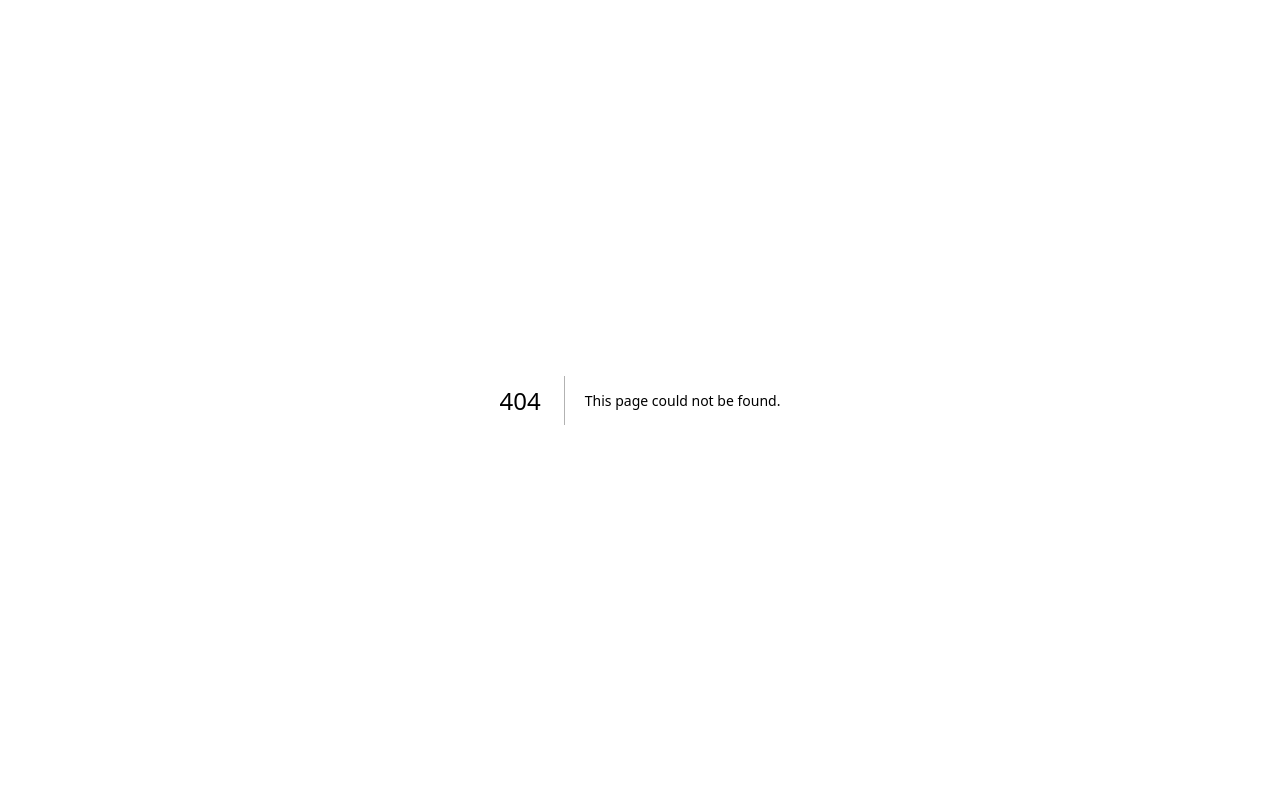
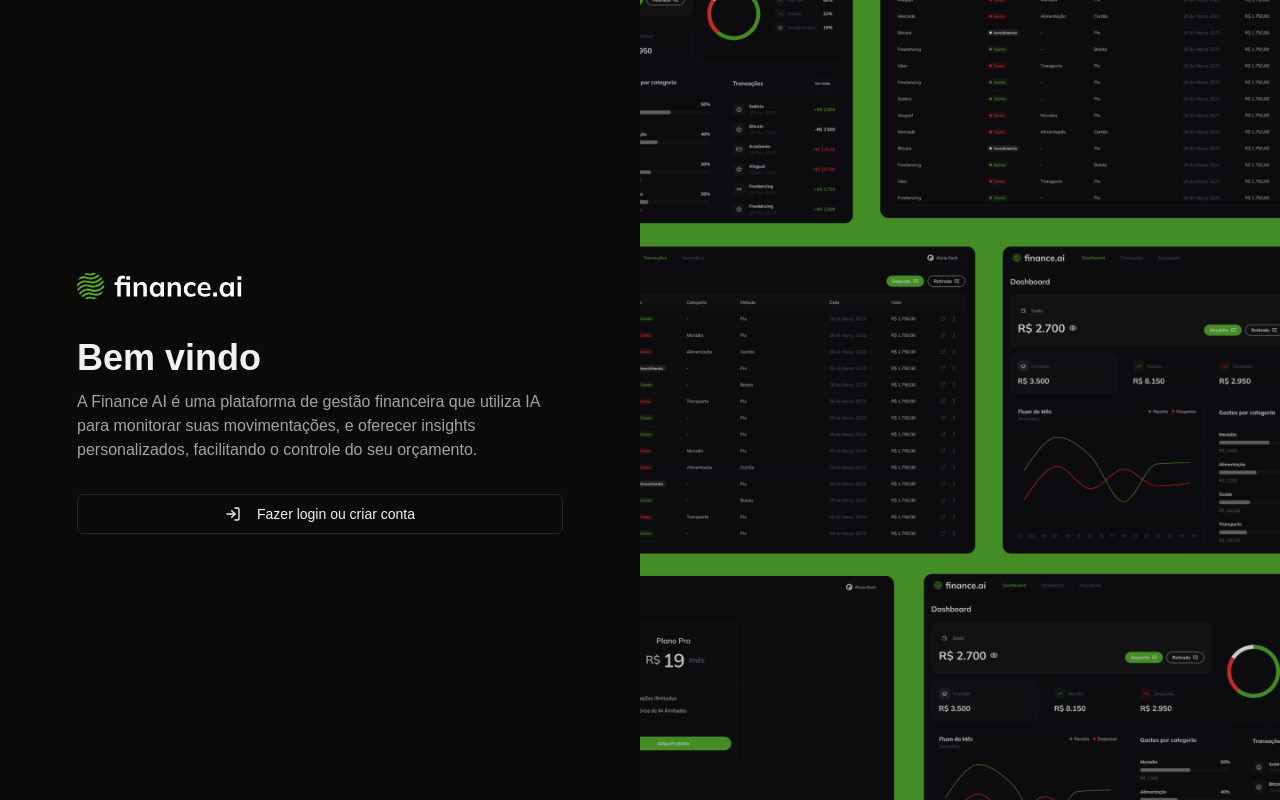
Before and after one commit to Bruno-Nuness/financeia, a Next.js app: page /login in a window 1280 px wide. Before the commit this address had no page. Built offline with nearby package versions, Linux system fonts and the light colour scheme.

Commit message:
feat: login page

```diff
--- /dev/null
+++ b/app/login/page.tsx
@@ -0,0 +1,39 @@
+import Image from "next/image";
+import { Button } from "../_components/ui/button";
+import { LogInIcon } from "lucide-react";
+
+const LoginPage = () => {
+  return (
+    <div className="grid h-full grid-cols-2">
+      <div className="mx-auto flex h-full max-w-[550px] flex-col justify-center p-8">
+        <Image
+          src={"/logo.svg"}
+          alt="logo da financeia"
+          width={173}
+          height={39}
+          className="mb-8"
+        />
+        <h1 className="mb-3 text-4xl font-bold">Bem vindo</h1>
+        <p className="text-muted-foreground mb-8">
+          A Finance AI é uma plataforma de gestão financeira que utiliza IA para
+          monitorar suas movimentações, e oferecer insights personalizados,
+          facilitando o controle do seu orçamento.
+        </p>
+        <Button variant={"outline"}>
+          <LogInIcon  className="mr-2"/>
+          Fazer login ou criar conta
+        </Button>
+      </div>
+      <div className="relative h-full w-full">
+        <Image
+          src={"/login.png"}
+          alt="Imagem de fundo da tela de login"
+          fill
+          className="object-cover"
+        />
+      </div>
+    </div>
+  );
+};
+
+export default LoginPage;
--- a/app/subscription/page.tsx
+++ b/app/subscription/page.tsx
@@ -1,5 +1,5 @@
-const Subscription = ()=>{
-    return <h1>Bora coda Gomes</h1>
-}
+const SubscriptionPage = () => {
+  return <h1>Subscription page</h1>;
+};
 
-export default Subscription
+export default SubscriptionPage;
--- a/app/transation/page.tsx
+++ b/app/transation/page.tsx
@@ -1,5 +1,5 @@
-const Transation = ()=>{
-    return <h1>Transation</h1>
+const Transations = ()=>{
+    return <h1>Transations</h1>
 }
 
-export default Transation
+export default Transations
```
Also changed, not shown: public/login.png (added), public/logo.svg (added).
